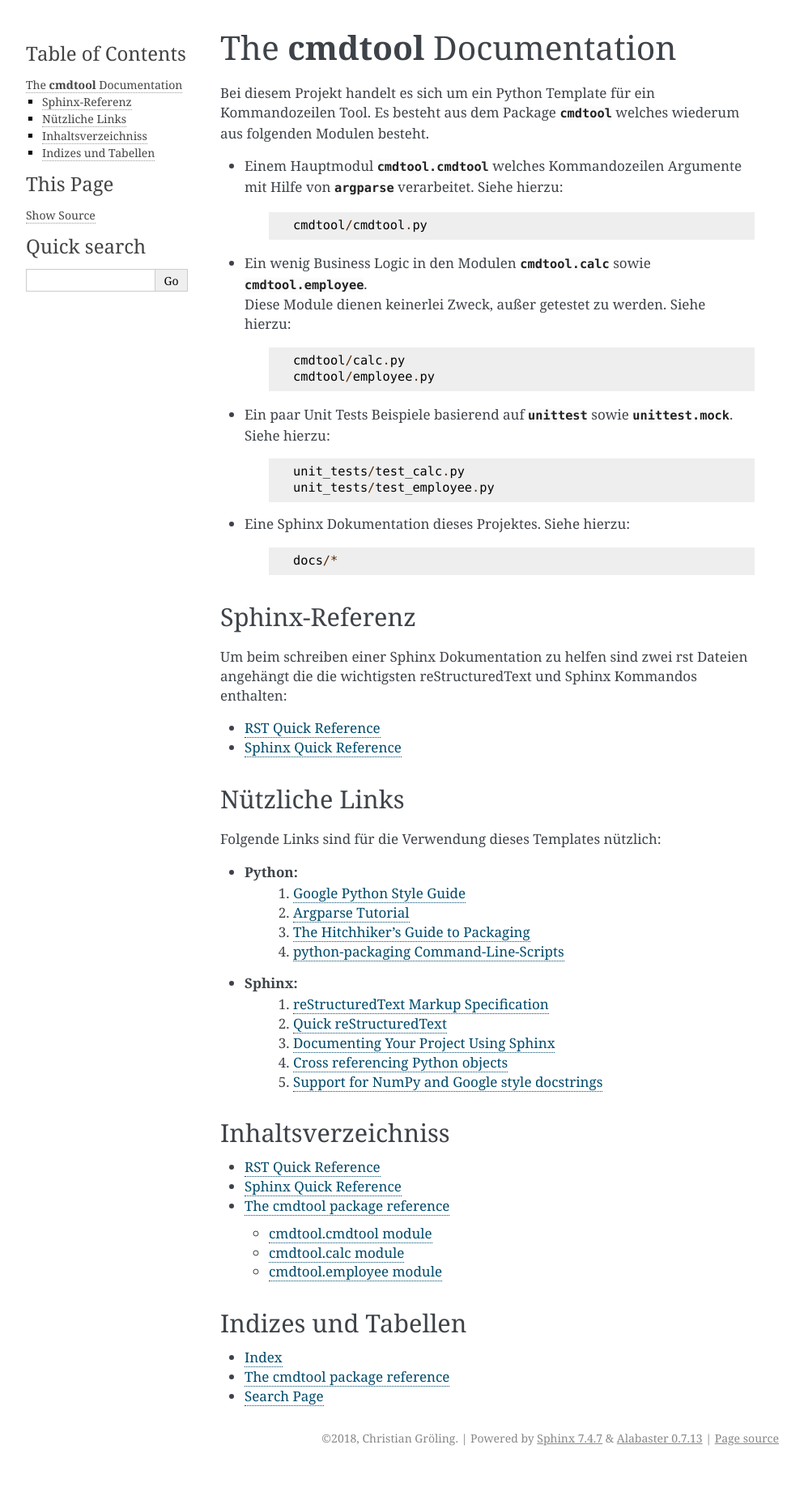
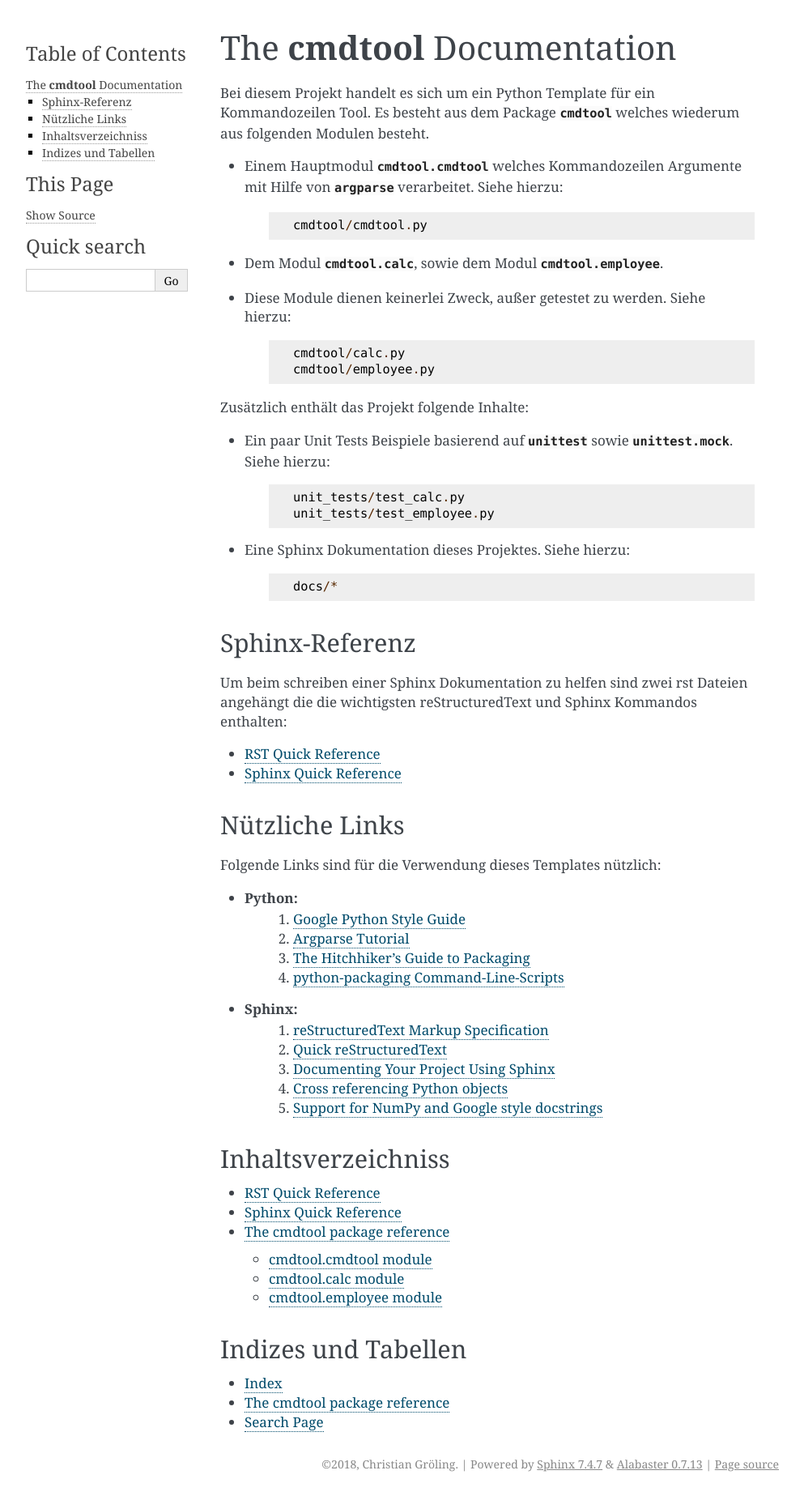
Before and after one commit to DocDilbert/PythonTemplates, a Sphinx documentation site: the page built from cmdtool/docs/index.rst, in a window 1280 px wide. Shown: the whole page at 81% size, without its empty margins (148-1141 px from the left). Built offline with Sphinx 7.4.7, drawn with Linux system fonts in a browser that asks for light colours; before the commit the page ends 1815 px from its top, so only the background shows below that.

Commit message:
doc update

```diff
--- a/cmdtool/docs/index.rst
+++ b/cmdtool/docs/index.rst
@@ -13,13 +13,16 @@ besteht aus dem Package :py:mod:`cmdtool` welches wiederum aus folgenden Modulen
     ::
 
         cmdtool/cmdtool.py
-* | Ein wenig Business Logic in den Modulen :py:mod:`cmdtool.calc` sowie :py:mod:`cmdtool.employee`.
-  | Diese Module dienen keinerlei Zweck, außer getestet zu werden. Siehe hierzu:
+* | Dem Modul :py:mod:`cmdtool.calc`, sowie dem Modul :py:mod:`cmdtool.employee`.
+* | Diese Module dienen keinerlei Zweck, außer getestet zu werden. Siehe hierzu:
 
     ::
 
         cmdtool/calc.py
         cmdtool/employee.py
+
+Zusätzlich enthält das Projekt folgende Inhalte:
+
 * Ein paar Unit Tests Beispiele basierend auf :py:mod:`unittest` sowie :py:mod:`unittest.mock`. Siehe hierzu:
     ::
 
```
